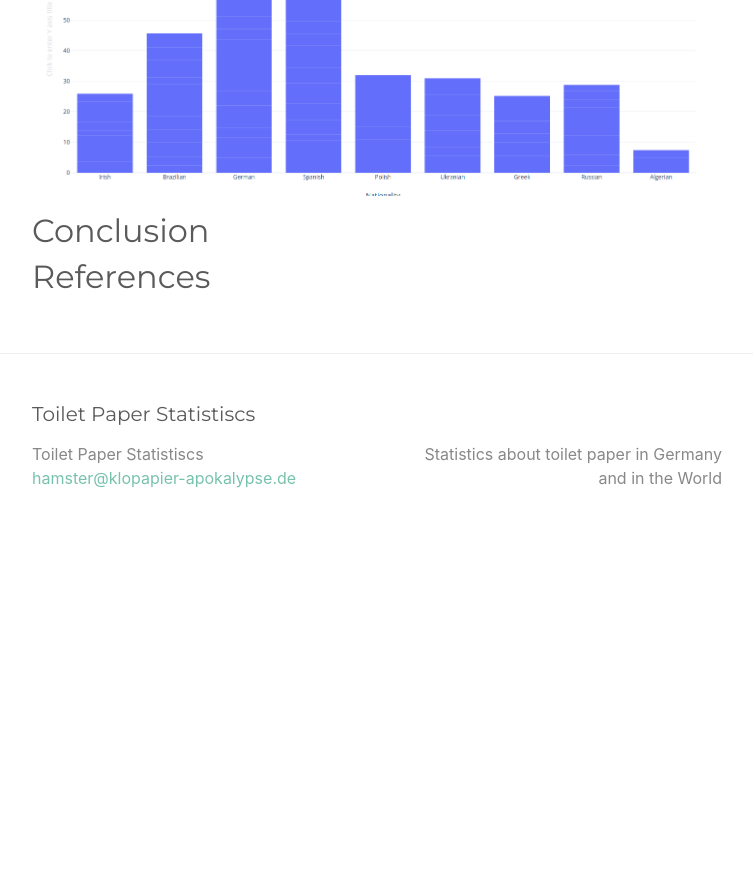
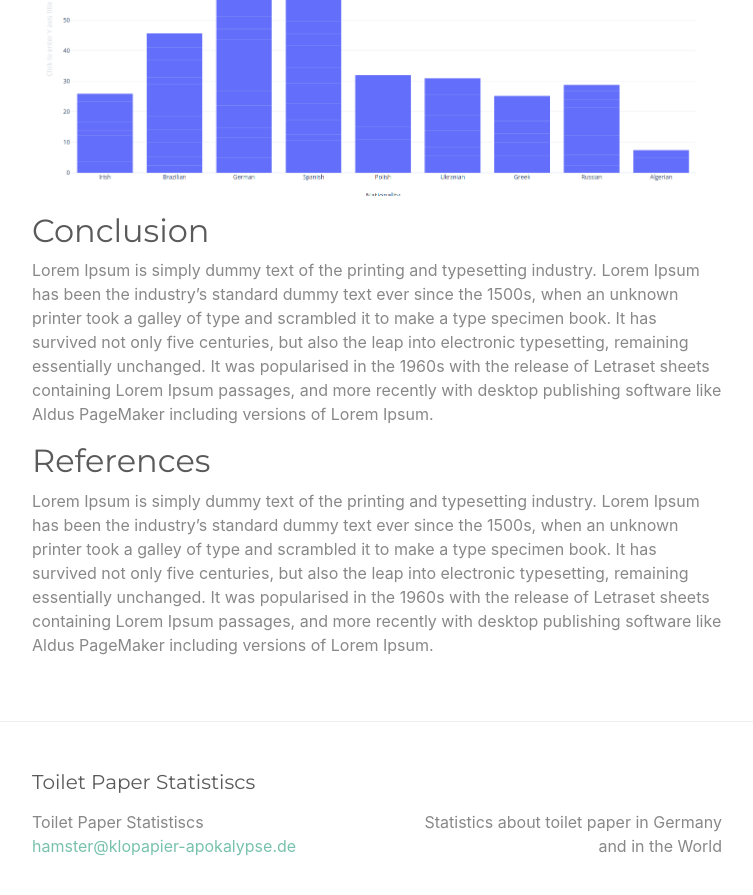
Before and after one commit to vpereira/vpereira.github.com, a Jekyll site: the page built from index.md, in a window 1280 px wide and 900 px high, scrolled down 911 px. Shown: the top 895 px of the window, without its empty margins (263-1016 px from the left). Built offline with Jekyll 4.4.1, drawn with Linux system fonts in a browser that asks for light colours; our own code applies the rules of GitHub Pages for plain Markdown files; before the commit the page ends 1465 px from its top, so only the background shows below that.

Commit message:
Update index

````diff
--- a/index.md
+++ b/index.md
@@ -10,6 +10,7 @@
 - How many Toilet papers rolls are used in your home per Month
 - How many people live in your home
 - Nationality
+
 
 ```
 | nationality | number_of_people | paper_roles_month |
@@ -29,4 +30,8 @@
 
 ## Conclusion
 
+Lorem Ipsum is simply dummy text of the printing and typesetting industry. Lorem Ipsum has been the industry's standard dummy text ever since the 1500s, when an unknown printer took a galley of type and scrambled it to make a type specimen book. It has survived not only five centuries, but also the leap into electronic typesetting, remaining essentially unchanged. It was popularised in the 1960s with the release of Letraset sheets containing Lorem Ipsum passages, and more recently with desktop publishing software like Aldus PageMaker including versions of Lorem Ipsum.
+
 ## References
+
+Lorem Ipsum is simply dummy text of the printing and typesetting industry. Lorem Ipsum has been the industry's standard dummy text ever since the 1500s, when an unknown printer took a galley of type and scrambled it to make a type specimen book. It has survived not only five centuries, but also the leap into electronic typesetting, remaining essentially unchanged. It was popularised in the 1960s with the release of Letraset sheets containing Lorem Ipsum passages, and more recently with desktop publishing software like Aldus PageMaker including versions of Lorem Ipsum.
````
